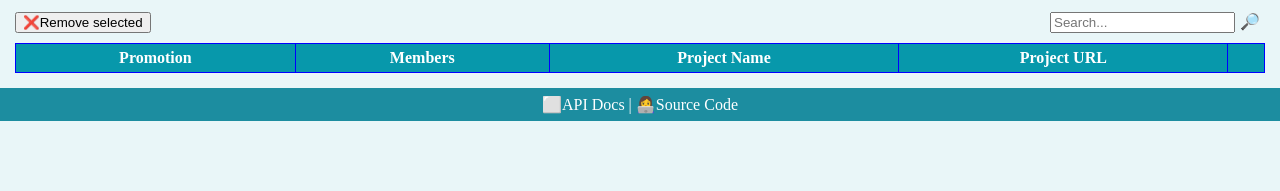
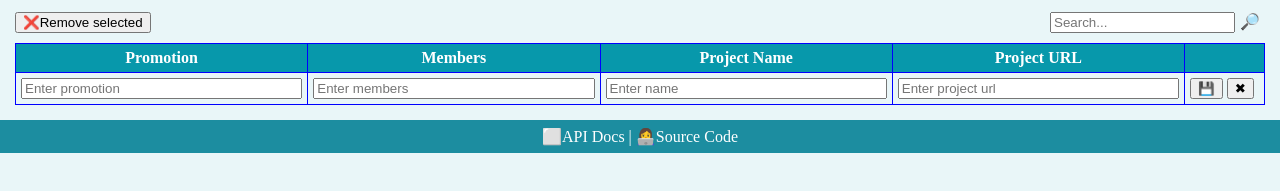
Before and after one commit to gherasimnico/teams-networking, a website built with webpack: page src/index.html in a window 1280 px wide. Shown: the part 121-312 px from the top of the page. Built offline with nearby package versions, Linux system fonts and the light colour scheme; files whose address does not match are found by name.

Commit message:
static form for create team

```diff
--- a/src/index.html
+++ b/src/index.html
@@ -24,7 +24,15 @@
         <label for="search">🔎</label>
       </div>
 
+      <form action="secretary.html" method="get">
         <table id="teamsTable">
+          <colgroup>
+            <col span="1" />
+            <col span="1" />
+            <col span="1" />
+            <col span="1" />
+            <col span="1" style="width: 80px" />
+          </colgroup>
           <thead>
             <tr>
               <th>Promotion</th>
@@ -35,9 +43,29 @@
             </tr>
           </thead>
           <tbody></tbody>
+          <tfoot>
+            <tr>
+              <td>
+                <input required type="text" name="promotion" id="promotion" placeholder="Enter promotion" />
+              </td>
+              <td>
+                <input required type="text" name="members" id="members" placeholder="Enter members" />
+              </td>
+              <td>
+                <input required type="text" name="name" id="name" placeholder="Enter name" />
+              </td>
+              <td>
+                <input required type="text" name="url" id="url" placeholder="Enter project url" />
+              </td>
+              <td>
+                <button type="submit">💾</button>
+                <button type="reset">✖</button>
+              </td>
+            </tr>
+          </tfoot>
         </table>
+      </form>
     </section>
-
     <footer>⬜API Docs | 👩‍💻Source Code</footer>
   </body>
 </html>
--- a/src/style.css
+++ b/src/style.css
@@ -89,3 +89,11 @@ footer {
 #teamsTable tr:nth-child(even) {
   background-color: #f2f2f2;
 }
+
+#teamsTable input {
+  width: 100%;
+}
+
+#teamsTable tfoot input:not([type="image" i]) {
+  box-sizing: border-box;
+}
```
Lines whose indentation alone changed are shown as unchanged.
